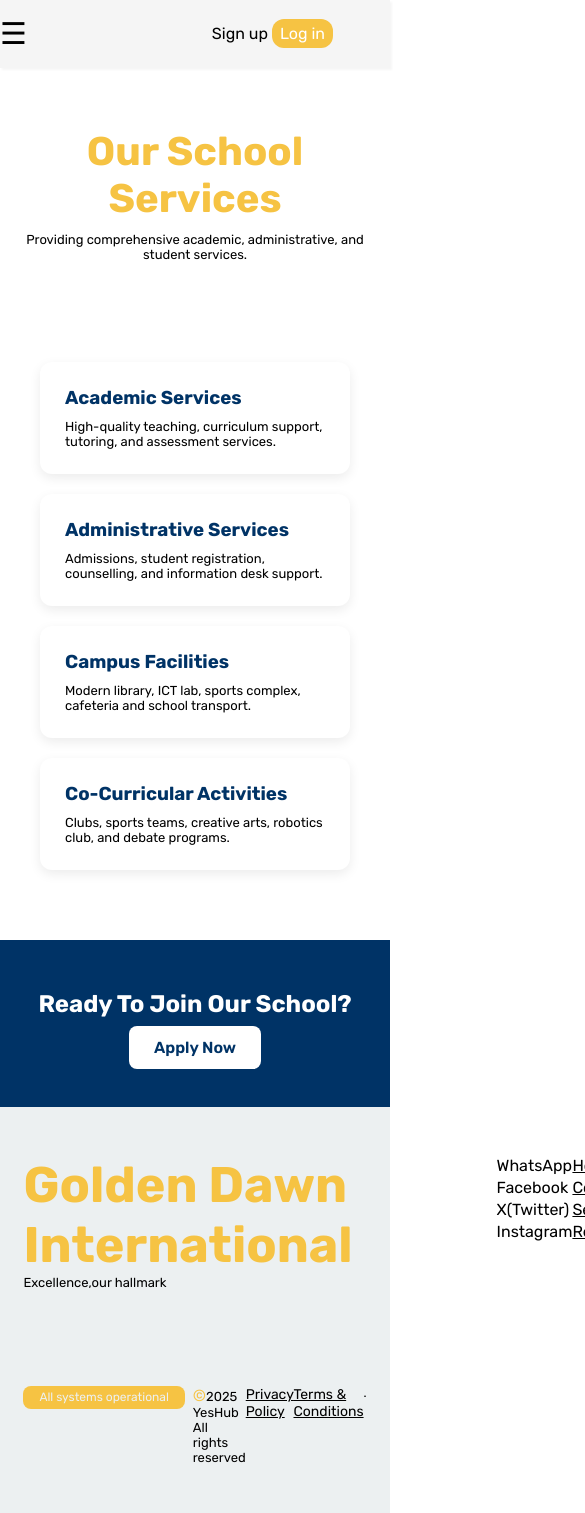
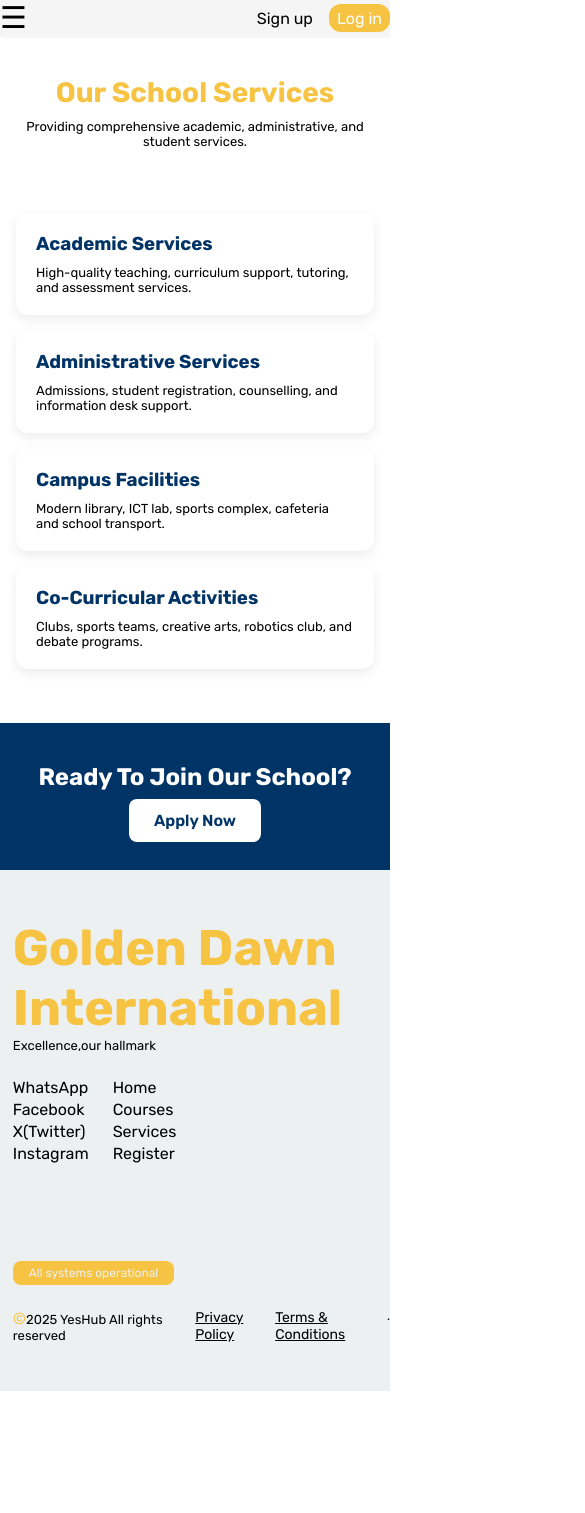
Before and after one commit to Syresse/Golden.Dawn.International, a plain HTML site: page services.html in a window 390 px wide. Shown: the top 1513 px of the page, 585 px wide, since content can reach past the window. After the commit the page ends 1391 px from the top, so only its background shows below. Drawn offline with Linux system fonts and the light colour scheme.

Commit message:
made final adjustments

```diff
--- a/courses.css
+++ b/courses.css
@@ -333,10 +333,12 @@ background: #F6C343;
     padding-left: 0.5rem;
   }
   .b_list{
-    gap: 3rem;
+    gap: 2rem;
   }
   #nav_button_parent{
     padding-left: 9rem;
     font-size: 16px;
   }
+
+
 }
--- a/formpage.css
+++ b/formpage.css
@@ -327,4 +327,41 @@ button {
   #nav_toggle:checked ~ #navigation_list {
     display: block;
   }
+  /* ===== FOOTER ===== */
+  #footer_child {
+    width: 100%;
+    padding-left: 0.8rem;
+  }
+
+  #first_child,
+  .second_child{
+    flex-wrap: wrap;
+    gap: 1.5rem;
+  }
+  #b_list{
+    gap: 0 !important;
+  }
+  #b_list a{
+    text-decoration: none;
+  }
+  .f_list2,
+  .f_list3 {
+    padding: 0;
+  }
+  /* remove unwanted spacing in footer lists */
+.b_list {
+  gap: 0;
+  justify-content: flex-start;
 }
+
+.b_list ul {
+  margin: 0;
+  padding: 0;
+}
+
+/* remove leftover desktop padding */
+.f_list2,
+.f_list3 {
+  padding: 0;
+}
+}
--- a/index.css
+++ b/index.css
@@ -668,7 +668,7 @@ h4 {
   }
 
   /* Allow flex items to wrap */
-  .b_list,
+
   #first_child{
     flex-wrap: wrap;
   }
@@ -716,7 +716,39 @@ h4 {
   #nav_button_parent {
     gap: 0.5rem;
   }
+  /* ===== FOOTER ===== */
+  #footer_child {
+    width: 100%;
+    padding-left: 0.8rem;
+  }
 
+  #first_child,
+  .second_child{
+    flex-wrap: wrap;
+    gap: 1.5rem;
+  }
+  #b_list{
+    gap: 0 !important;
+  }
+  .f_list2,
+  .f_list3 {
+    padding: 0;
+  }
+  /* remove unwanted spacing in footer lists */
+  .b_list {
+    gap: 4rem;
+    justify-content: flex-start;
+  }
 
+  .b_list ul {
+    margin: 0;
+    padding: 0;
+  }
+
+  /* remove leftover desktop padding */
+  .f_list2,
+  .f_list3 {
+    padding: 0;
+  }
 
 }
--- a/log_in_form.css
+++ b/log_in_form.css
@@ -286,14 +286,10 @@ a{
   /* Fix large desktop paddings */
   #nav_button_parent {
     padding-left: 0;
+    gap: 0.2rem;
   }
 
   /* Allow flex items to wrap */
-  .b_list,
-  #first_child,
-  #nav_bar {
-    flex-wrap: wrap;
-  }
 
 
 
--- a/privacy.css
+++ b/privacy.css
@@ -286,4 +286,5 @@ a{
   .f_list3{
     padding-right: 6rem;
   }
+
 }
--- a/services.css
+++ b/services.css
@@ -12,6 +12,7 @@
     padding: 0%;
     margin: 0%;
     box-sizing: border-box;
+    overflow-x: hidden;
 }
 html{
     font-size:16px;
@@ -38,32 +39,27 @@ a{
   background-color: whitesmoke ;
   box-shadow: 2px 2px 2px rgba(0, 0, 0, 0.041);
 }
-#nav_bar{
-  min-height: 8vh;
+#nav_bar {
   display: flex;
-  justify-content: center;
   align-items: center;
-  width: 90%;
+  width: 88%;
   margin: auto;
 }
 .active{
   border-bottom: #003366 2px solid;
 
 }
-#navigation_list {
-   flex: 0.5 1 26rem;
-  ul{
+#navigation_list ul {
   display: flex;
-    gap: 2rem;
+  gap: 15rem;
   list-style: none;
   justify-content: space-between;
   padding: 0;
   margin: 0;
 }
-  a{
+
+#navigation_list a {
   text-decoration: none;
-  }
-
 }
 #nav_toggle{
   display: none;
@@ -79,17 +75,26 @@ a{
   padding: 0.8rem 3rem;
   color: white;
 }
-#nav_button_parent{
-  padding-left: 15rem;
+#nav_button_parent {
   display: flex;
-  justify-content: center;
-  align-items: center;
   gap: 1rem;
-  flex: 0.5 1 26rem;
-  a{
-    padding: 0.5rem 2rem;
+  margin-left: auto; /* KEY LINE */
+  padding-left: 2rem;
+}
+#nav_button_parent a{
   text-decoration: none;
+  align-self: center;
 }
+#navigation {
+  position: sticky;
+  top: 0;
+  z-index: 9999;
+
+}
+
+#menu_button {
+  position: relative;
+  z-index: 10000;
 }
 /* HEADER SECTION */
 .services_header {
@@ -97,6 +102,13 @@ a{
     padding: 60px 20px;
     background: white;
 }
+.services_header,
+.services_container,
+.cta {
+  max-width: 1200px;
+  margin: auto;
+}
+
 
 .services_header h1 {
     font-size: 40px;
@@ -187,6 +199,13 @@ a{
     flex: 1 1 26rem;
     justify-content: space-between;
 }
+.f_list3 a {
+  text-decoration: none;
+}
+.b_list {
+  justify-content: flex-start;
+  gap: 3rem;
+}
 .f_list1{
     flex: 4 1 26rem;
     h3{
@@ -253,31 +272,43 @@ a{
     }
 }
 @media (max-width:600px) {
+/* ===== NAVBAR ===== */
+#nav_bar {
+  width: 100%;
+  justify-content: space-between;
+  align-items: center;
+  position: relative;
+}
+
+/* hide checkbox visually BUT keep it clickable */
 #nav_toggle {
   position: absolute;
   opacity: 0;
-    pointer-events: none;
-  }
-  #nav_bar {
-    display: flex;
-    justify-content: space-between;
-    align-items: center;
-    gap: 8rem;
+  z-index: 1001;       /* above menu */
+  pointer-events: auto; /* 🔥 FIX: MUST be clickable */
 }
 
+/* show hamburger */
 #menu_button {
   display: block;
   font-size: 30px;
   cursor: pointer;
+  z-index: 1002; /* above everything */
 }
 
-  /* Keep CTA on the right */
+/* keep buttons on the right */
 #nav_button_parent {
+  padding-left: 0;
+  gap: 0.5rem;
   display: flex;
-    padding-left: 0;
 }
 
-  /* Hide menu links by default */
+#nav_button_parent a {
+  text-decoration: none;
+  align-self: center;
+}
+
+/* hide menu by default */
 #navigation_list {
   display: none;
   position: absolute;
@@ -286,29 +317,62 @@ a{
   width: 100%;
   background: whitesmoke;
   padding: 1rem 0;
+  flex: none; /* IMPORTANT */
+  z-index: 999;
 }
 
 #navigation_list ul {
+  display: flex;
   flex-direction: column;
-    padding-left: 1.2rem;
   gap: 1rem;
+  padding-left: 1.5rem;
 }
 
-  /* Toggle menu only */
+/* ✅ TOGGLE MENU (THIS NOW WORKS) */
 #nav_toggle:checked ~ #navigation_list {
   display: block;
 }
-  /*fixing the layout*/
-   #nav_bar{
-    width: 100%;
-  }
-  #navigation_list {
-    z-index: 999;
+
+/* ===== SERVICES PAGE ===== */
+.services_header {
+  padding: 40px 1rem;
 }
 
-  #first_cards{
-    width: 100%;
-    margin: auto;
+.services_header h1 {
+  font-size: 28px;
 }
 
+.services_container {
+  padding: 1.5rem 1rem;
+  gap: 16px;
 }
+
+.service_card {
+  padding: 20px;
+}
+
+/* ===== CTA ===== */
+.cta {
+  padding: 40px 1rem;
+}
+
+/* ===== FOOTER ===== */
+#footer_child {
+  width: 100%;
+  padding-left: 0.8rem;
+}
+
+#first_child,
+.second_child,
+.b_list {
+  flex-wrap: wrap;
+  gap: 1.5rem;
+}
+
+.f_list2,
+.f_list3 {
+  padding: 0;
+}
+
+
+}
--- a/sign-up.css
+++ b/sign-up.css
@@ -208,7 +208,7 @@ a{
 }
 @media (max-width:600px) {
    #nav_toggle {
-    position: absolute;
+
     opacity: 0;
     pointer-events: none;
   }
@@ -216,7 +216,7 @@ a{
     display: flex;
     justify-content: space-between;
     align-items: center;
-    gap: 8rem;
+    gap: 8rem !important;
   }
 
   #menu_button {
@@ -266,5 +266,8 @@ a{
   #nav_button_parent{
     padding-left: 3rem;
   }
+  #nav_toggle{
+    padding-left: 3rem;
+  }
 
 }
--- a/terms.css
+++ b/terms.css
@@ -259,7 +259,7 @@ a{
 }
 @media (max-width:600px) {
   #nav_toggle {
-    position: absolute;
+
     opacity: 0;
     pointer-events: none;
   }
@@ -267,7 +267,7 @@ a{
     display: flex;
     justify-content: space-between;
     align-items: center;
-    gap: 8rem;
+    gap: 8rem !important;
   }
 
   #menu_button {
@@ -303,4 +303,39 @@ a{
   #nav_toggle:checked ~ #navigation_list {
     display: block;
   }
+  /*fixing the layout*/
+   #navigation{
+    width: 100%;
+    margin: auto;
+  }
+  #navigation_list {
+    z-index: 999;
+  }
+  #nav_bar{
+    gap: 0;
+  }
+  #nav_button_parent{
+    padding-left: 3rem;
+  }
+  #nav_toggle{
+    padding-left: 3rem;
+  }
+  body{
+    width: fit-content;
+  }
+  #footer_child{
+    width: fit-content;
+  }
+  .b_list{
+    gap: 1rem;
+  }
+  #first_child{
+
+    width: fit-content;
+  }
+  #second_child{
+    width: fit-content;
+  }
+
+
 }
```
Also changed, not shown: terms.html (+1 -1 lines). Lines whose indentation alone changed are shown as unchanged.
